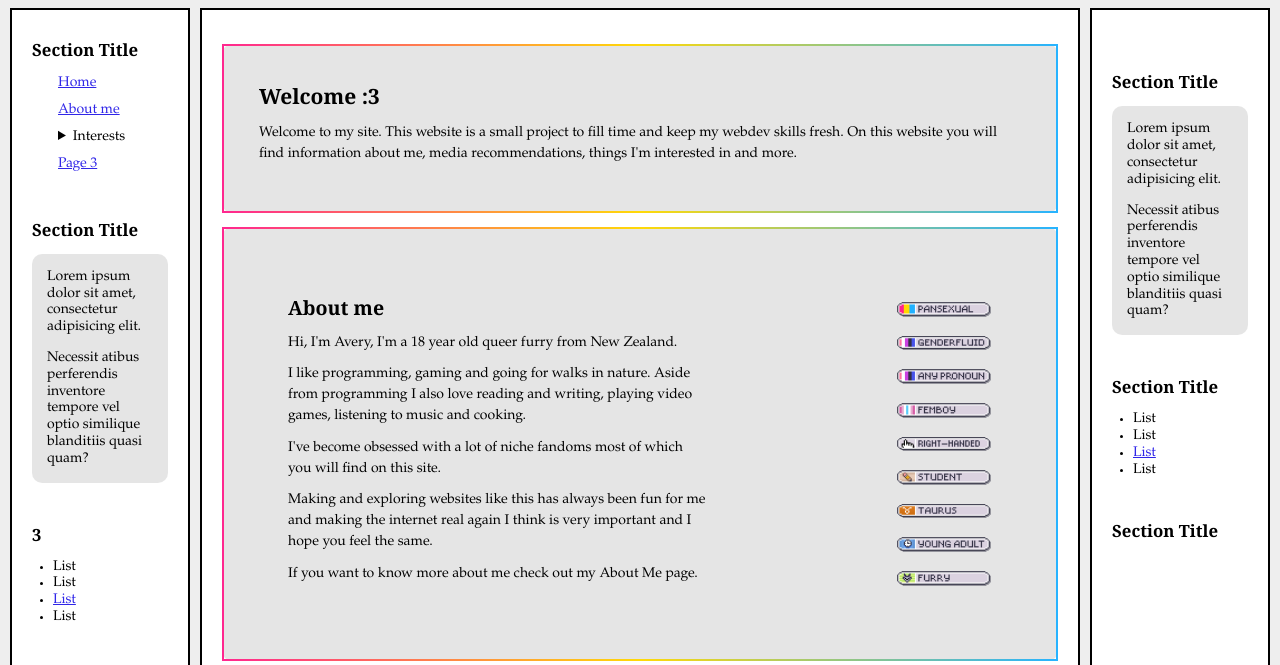
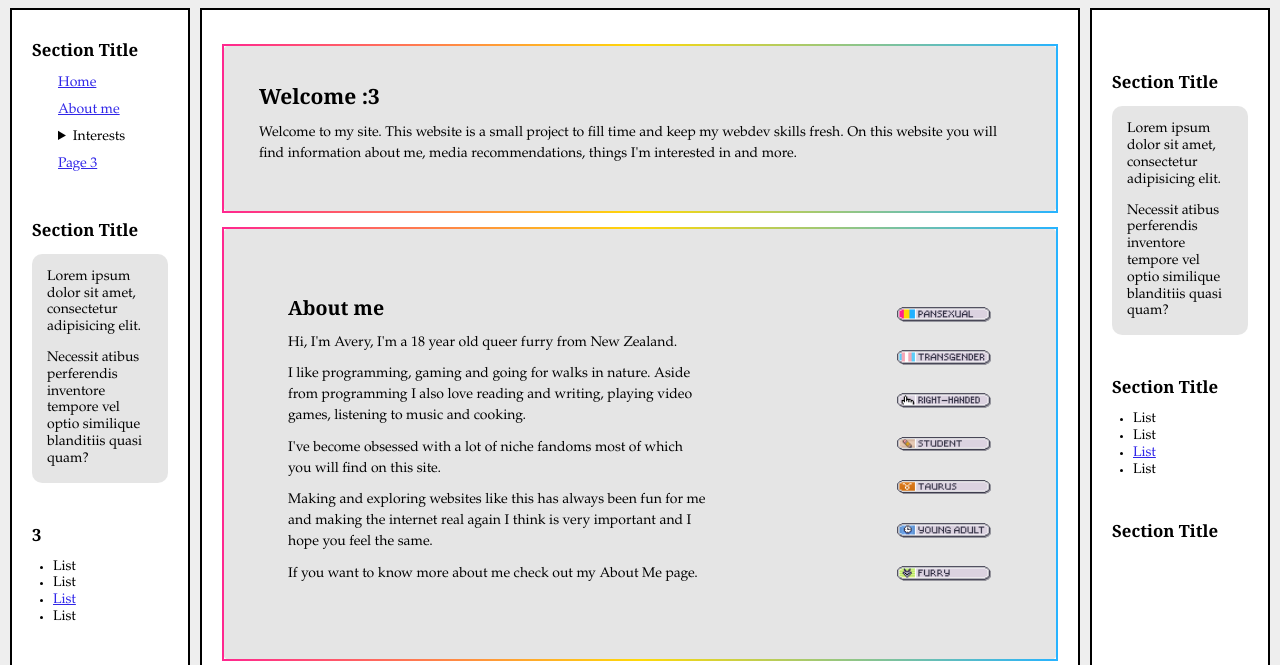
Before and after one commit to waimea-jrainbow/personal-website, a plain HTML site: page index.html in a window 1280 px wide. Shown: the part 86-751 px from the top of the page. Drawn offline with Linux system fonts and the light colour scheme; grey boxes are pictures that could not be loaded.

Commit message:
identity buttons change

```diff
--- a/index.html
+++ b/index.html
@@ -89,9 +89,7 @@
             </div>
             <div id="identity-buttons">
               <img class="identity-buttons" src="images/identity_buttons/pansexual.png" alt="Pansexual">
-              <img class="identity-buttons" src="images/identity_buttons/genderfluid.png" alt="Genderfluid">
-              <img class="identity-buttons" src="images/identity_buttons/Genderfluid-pronouns.png" alt="Pronouns">
-              <img class="identity-buttons" src="images/identity_buttons/Femboy.png" alt="Femboy">
+              <img class="identity-buttons" src="images/identity_buttons/Transgender.png" alt="Genderfluid">
               <img class="identity-buttons" src="images/identity_buttons/right-handed.png" alt="Right handed">
               <img class="identity-buttons" src="images/identity_buttons/student.png" alt="Student">
               <img class="identity-buttons" src="images/identity_buttons/taurus.png" alt="Taurus">
```
Also changed, not shown: images/identity_buttons/Transgender.png (added).
